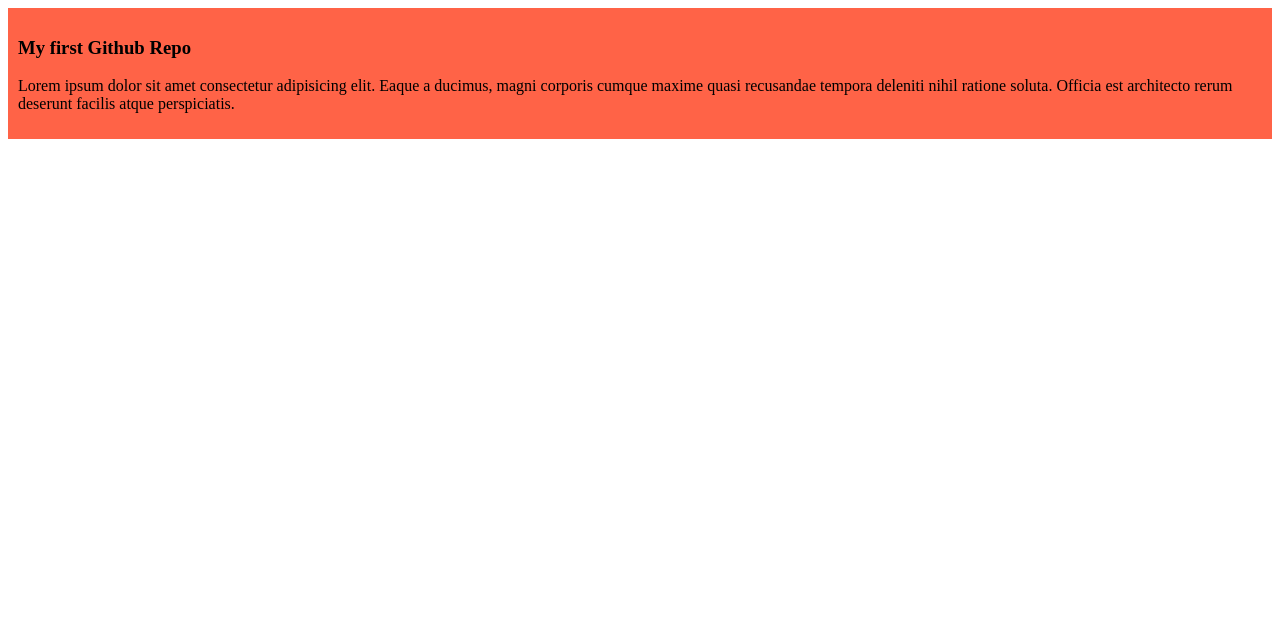
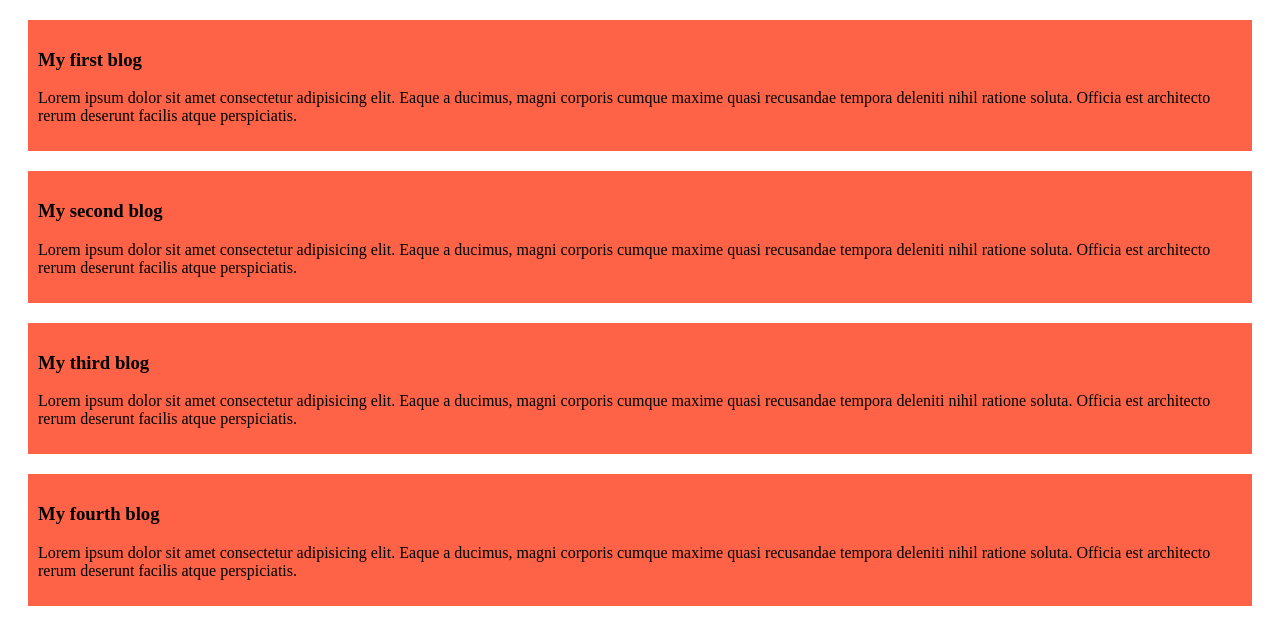
Before and after one commit to tajbir-uddin/my-first-github-repo, a plain HTML site: page index.html in a window 1280 px wide. Drawn offline with Linux system fonts and the light colour scheme.

Commit message:
added the secondthird and fourth blog

```diff
--- a/index.html
+++ b/index.html
@@ -8,7 +8,19 @@
 </head>
 <body>
     <div>
-        <h3>My first Github Repo</h3>
+        <h3>My first blog</h3>
+        <p>Lorem ipsum dolor sit amet consectetur adipisicing elit. Eaque a ducimus, magni corporis cumque maxime quasi recusandae tempora deleniti nihil ratione soluta. Officia est architecto rerum deserunt facilis atque perspiciatis.</p>
+    </div>
+    <div>
+        <h3>My second blog</h3>
+        <p>Lorem ipsum dolor sit amet consectetur adipisicing elit. Eaque a ducimus, magni corporis cumque maxime quasi recusandae tempora deleniti nihil ratione soluta. Officia est architecto rerum deserunt facilis atque perspiciatis.</p>
+    </div>
+    <div>
+        <h3>My third blog</h3>
+        <p>Lorem ipsum dolor sit amet consectetur adipisicing elit. Eaque a ducimus, magni corporis cumque maxime quasi recusandae tempora deleniti nihil ratione soluta. Officia est architecto rerum deserunt facilis atque perspiciatis.</p>
+    </div>
+    <div>
+        <h3>My fourth blog</h3>
         <p>Lorem ipsum dolor sit amet consectetur adipisicing elit. Eaque a ducimus, magni corporis cumque maxime quasi recusandae tempora deleniti nihil ratione soluta. Officia est architecto rerum deserunt facilis atque perspiciatis.</p>
     </div>
 </body>
--- a/styles/blog.css
+++ b/styles/blog.css
@@ -1,4 +1,5 @@
 div{
     background-color: tomato;
     padding: 10px;
+    margin: 20px;
 }
```
